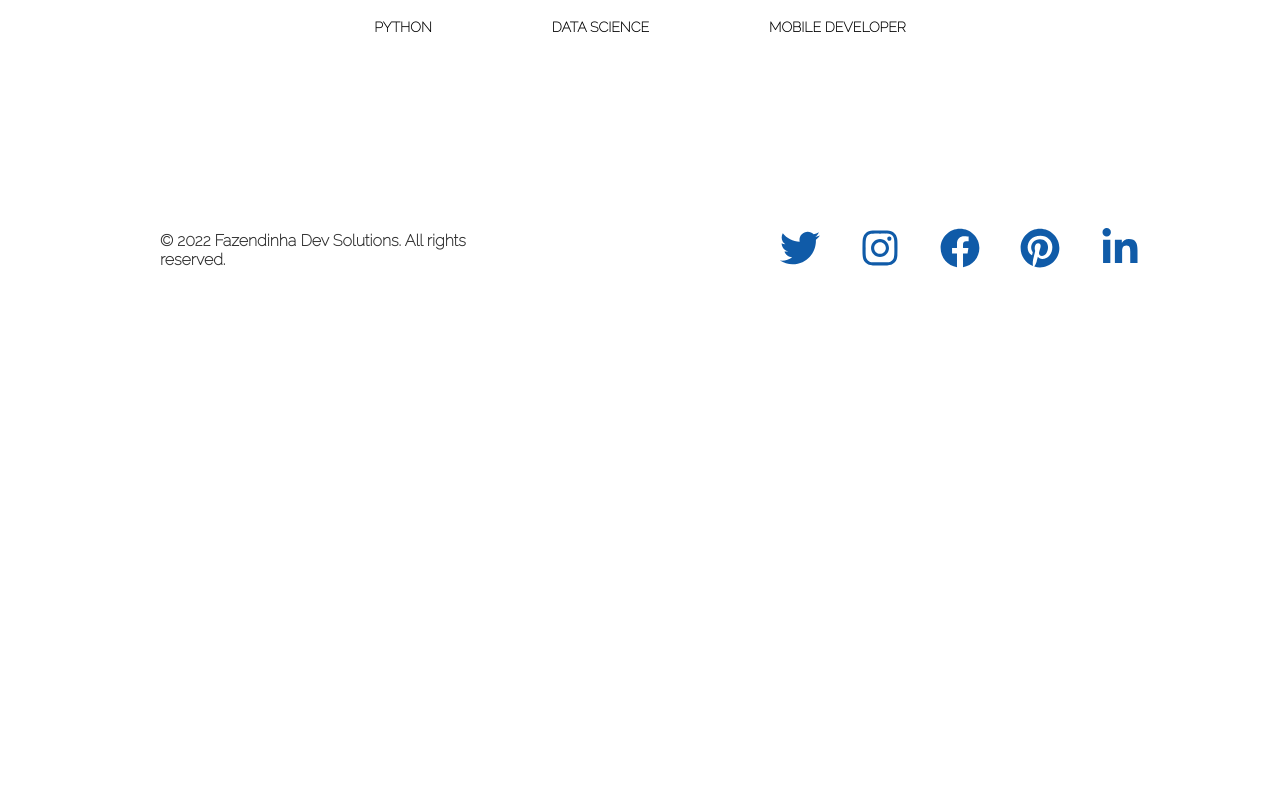
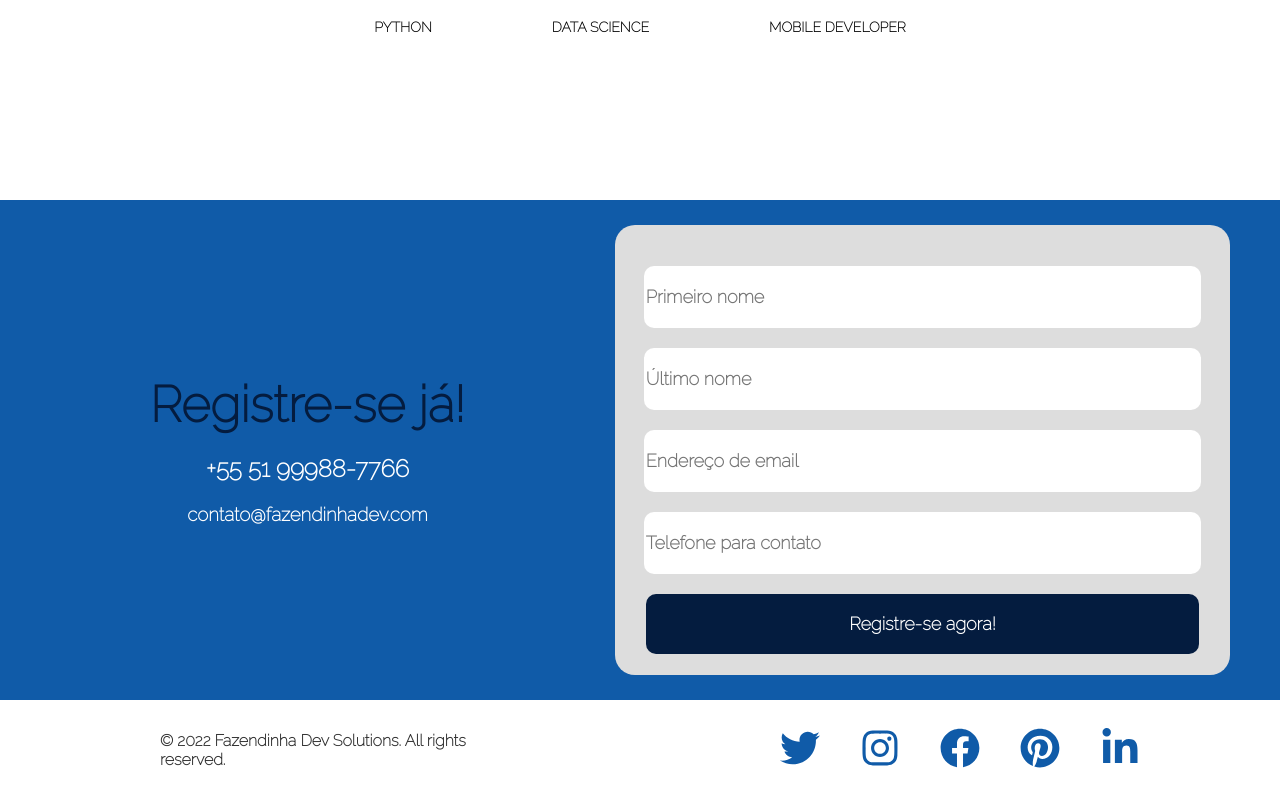
Before and after one commit to PamelaMBadermann/landing-page-em-react-fazendinha-dev, a React (Create React App) app: page / in a window 1280 px wide. Shown: the part 914-1714 px from the top of the page. Before the commit the page ends 1214 px from the top, so only its background shows below. Built offline with nearby package versions, Linux system fonts and the light colour scheme.

Commit message:
adicionado registration

```diff
--- a/src/components/MainContent/MainContent.jsx
+++ b/src/components/MainContent/MainContent.jsx
@@ -5,6 +5,7 @@ import { Header } from "../Header/Header";
 import { Sobre } from "../Sobre/Sobre";
 import { Conteudo } from "../Conteudo/Conteudo";
 import { Footer } from "../Footer/Footer";
+import { Registration } from "../Registration/Registration";
 
 export default function MainContent() {
     return (
@@ -13,6 +14,7 @@ export default function MainContent() {
             <Header />
             <Sobre></Sobre>
             <Conteudo />
+            <Registration />
             <Footer />
         </MainContentStyles>
     );
--- /dev/null
+++ b/src/components/Registration/Registration.jsx
@@ -0,0 +1,23 @@
+import React from 'react';
+import { RegistrationStyle, RegistrationLabel, RegistrationForm } from './style';
+
+function Registration() {
+    return (
+        <RegistrationStyle>
+            <RegistrationLabel>
+                <h1>Registre-se já!</h1>
+                <h2> +55 51 99988-7766</h2>
+                <h3>contato@fazendinhadev.com</h3>
+            </RegistrationLabel>
+            <RegistrationForm>
+                <input placeholder="Primeiro nome"></input>
+                <input placeholder="Último nome"></input>
+                <input placeholder="Endereço de email"></input>
+                <input placeholder="Telefone para contato"></input>
+                <button>Registre-se agora!</button>
+            </RegistrationForm>
+        </RegistrationStyle>
+    );
+}
+
+export { Registration };
--- /dev/null
+++ b/src/components/Registration/style.jsx
@@ -0,0 +1,70 @@
+import styled from 'styled-components';
+
+const RegistrationStyle = styled.div`
+    display: flex;
+    width: 100%;
+    height: 500px;
+    justify-content: center;
+    align-items: center;
+    background: #105ba8;
+    color: #fff;
+`;
+
+const RegistrationLabel = styled.div`
+    display: flex;
+    flex-direction: column;
+    justify-content: flex-start;
+    align-items: center;
+    width: 50%;
+
+    h1 {
+        margin: 10px;
+        color: #041c3f;
+        font-size: 50px;
+        font-weight: bold;
+    }
+
+    h2, h3 {
+        margin: 10px;
+    }
+`;
+
+const RegistrationForm = styled.form`
+    display: flex;
+    flex-direction: column;
+    justify-content: center;
+    align-items: center;
+    width: 50%;
+    height: 450px;
+    margin-right: 50px;
+    background: #dddddd;
+    border-radius: 20px;
+
+    input {
+        border: none;
+        border-radius: 10px;
+        height: 60px;
+        width: 90%;
+        margin-top: 20px;
+        color: #041c3f;
+    }
+
+    input, input::-webkit-input-placeholder {
+        font-weight: bold;
+        font-size: 18px;
+    }
+
+    button {
+        font-weight: bold;
+        border: none;
+        border-radius: 10px;
+        height: 60px;
+        width: 90%;
+        margin-top: 20px;
+        font-size: 18px;
+        background: #041c3f;
+        color: #fff;
+    }
+`;
+
+export { RegistrationStyle, RegistrationLabel, RegistrationForm };
```
